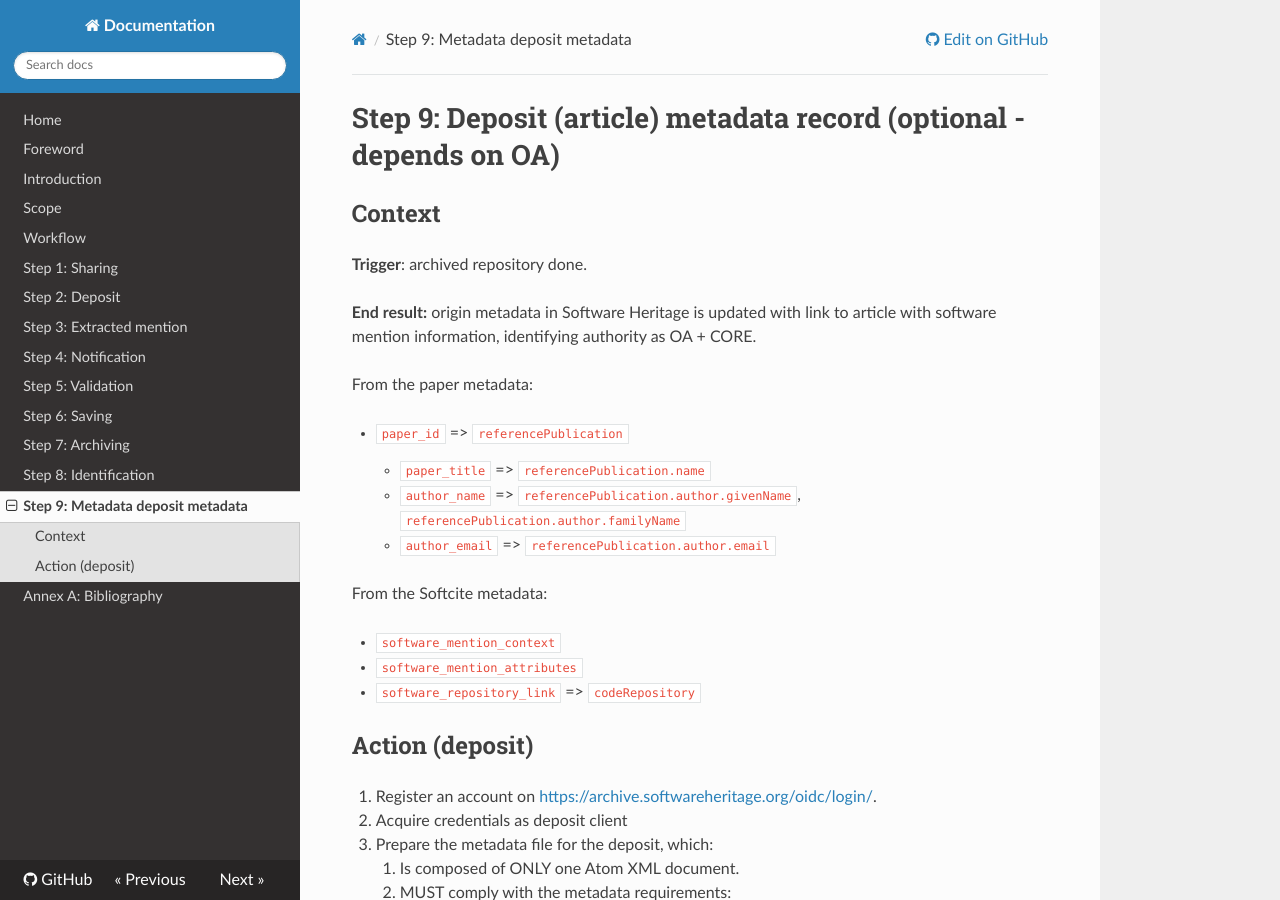
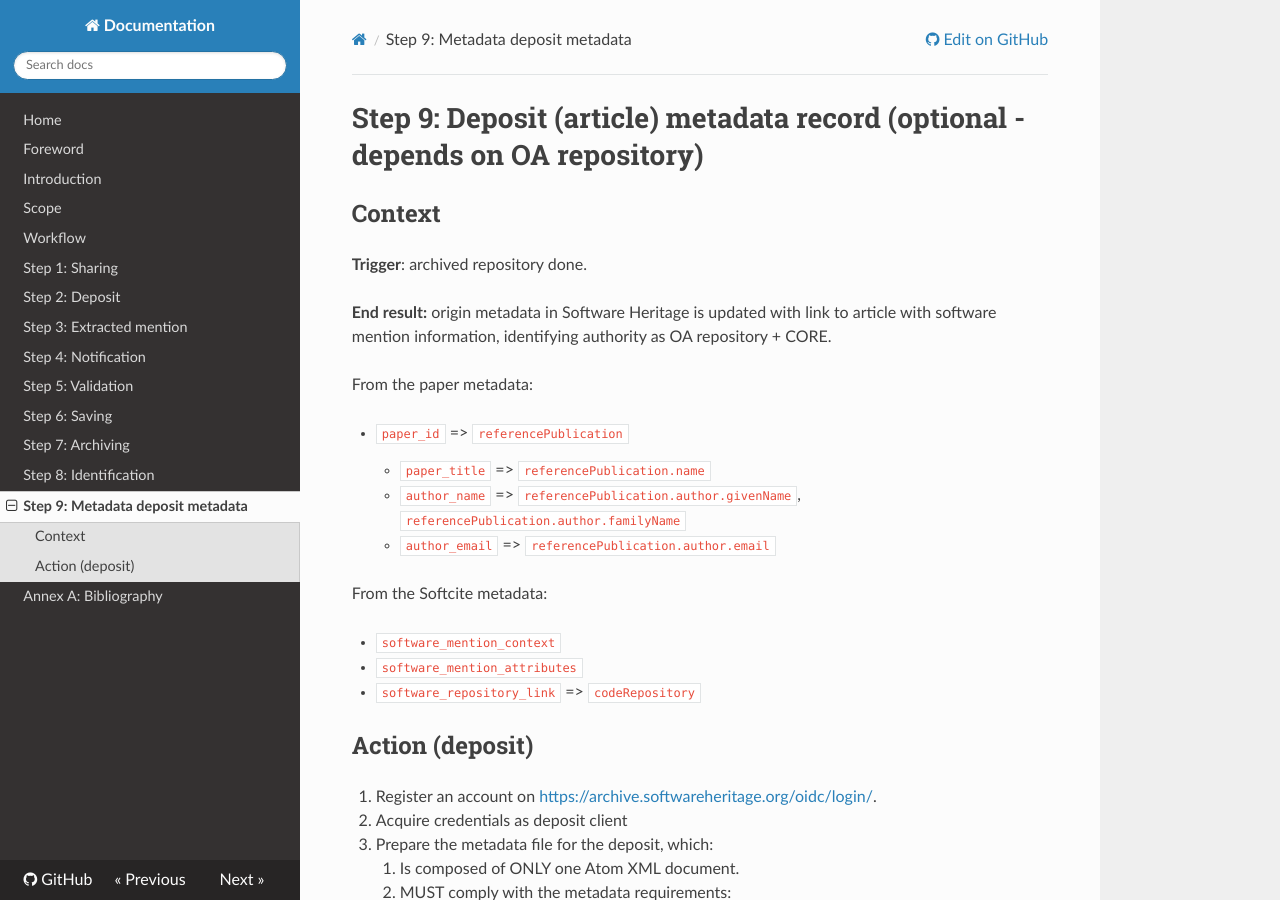
Before and after one commit to herrboyer/SoFairOA-documentation, an MkDocs documentation site: the page built from docs/19-step-9.md, in a window 1280 px wide and 900 px high. Built offline with MkDocs 1.6.1, drawn with Linux system fonts in a browser that asks for light colours; nearby versions of some CDN libraries.

Commit message:
Update 19-step-9.md, change OA to OA repository

```diff
--- a/docs/19-step-9.md
+++ b/docs/19-step-9.md
@@ -1,10 +1,10 @@
-# Step 9: Deposit (article) metadata record (optional - depends on OA)
+# Step 9: Deposit (article) metadata record (optional - depends on OA repository)
 
 ## Context
 
 **Trigger**: archived repository done.
 
-**End result:** origin metadata in Software Heritage is updated with link to article with software mention information, identifying authority as OA + CORE.
+**End result:** origin metadata in Software Heritage is updated with link to article with software mention information, identifying authority as OA repository + CORE.
 
 From the paper metadata:
 
```
